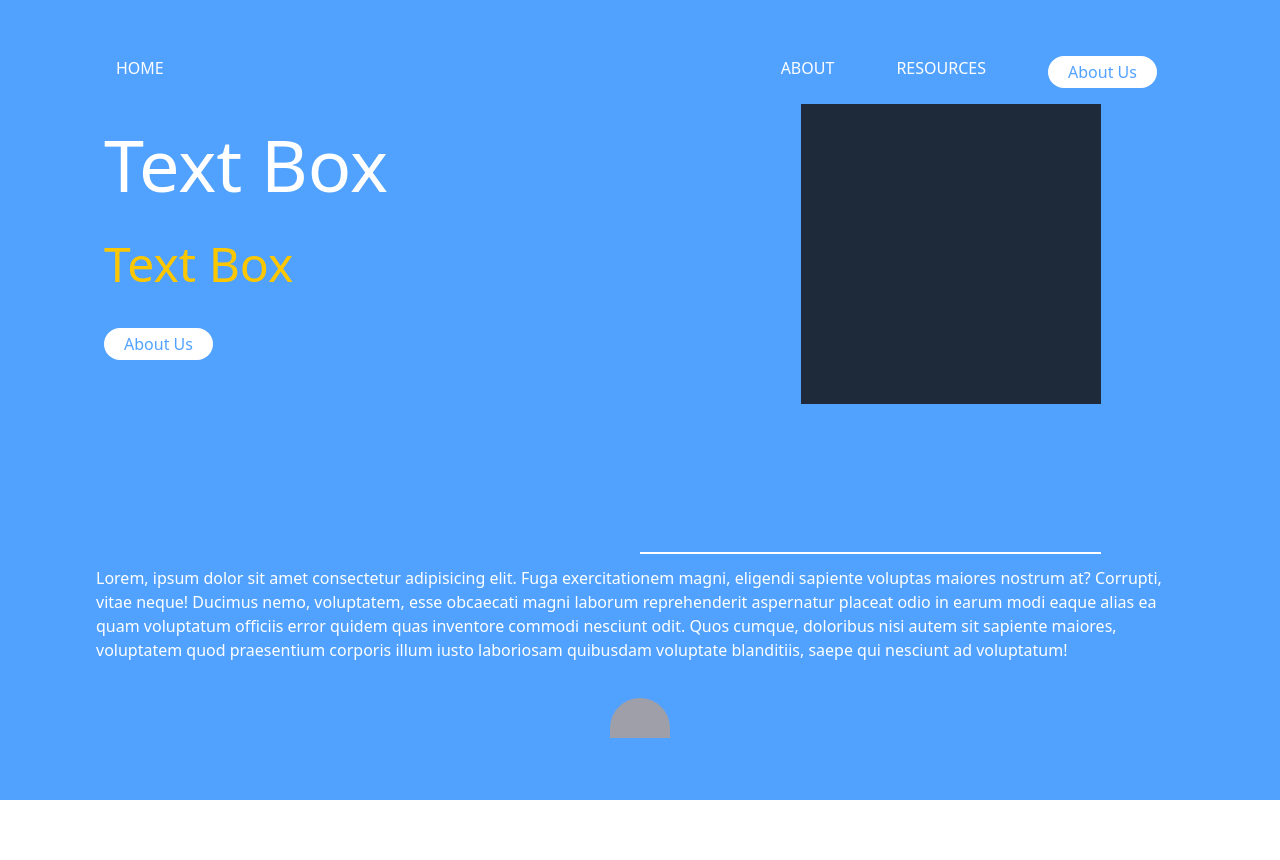
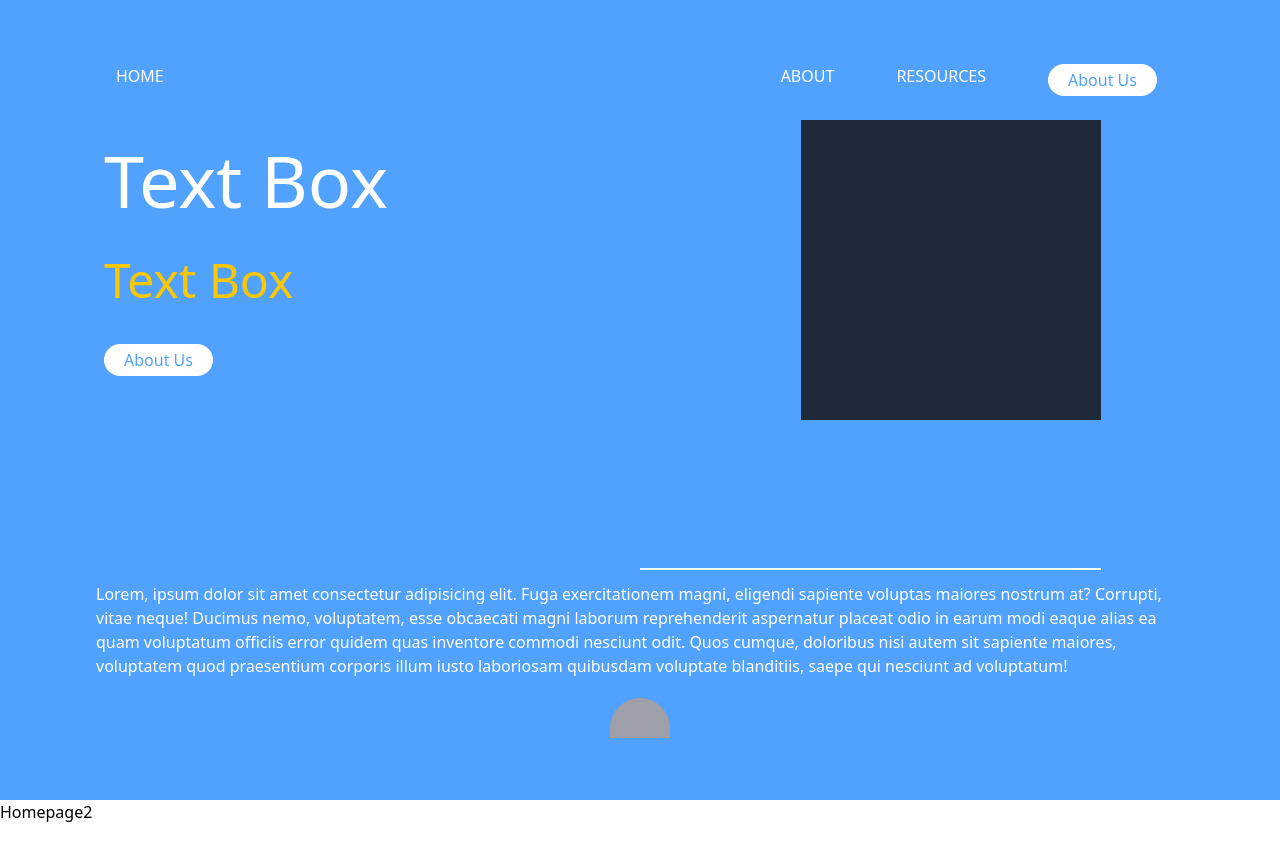
Before and after one commit to abhishekkuldeep/Design1, a React (Vite) app: page / in a window 1280 px wide. Shown: the top 860 px of the page. Built offline with nearby package versions, Linux system fonts and the light colour scheme.

Commit message:
Update in Homepage0

```diff
--- a/src/App.jsx
+++ b/src/App.jsx
@@ -1,11 +1,12 @@
-import { useState } from 'react'
 import Homepage from './Homepage'
+import Homepage2 from './Homepage2'
 
 function App() {
 
   return (
     <>
       <Homepage />
+      <Homepage2/>
     </>
   )
 }
--- a/src/Homepage.jsx
+++ b/src/Homepage.jsx
@@ -5,7 +5,7 @@ function Homepage() {
   return (
     <>
     <div className='w-screen h-screen bg-blue-400 py-10 px-16'>
-      <div className='h-fit py-4 px-7 text-white flex justify-between'>
+      <div className='h-fit py-6 px-7 text-white flex justify-between'>
         <div className='w-3/5'>
           <p className='font-medium pl-6'>HOME</p>
         </div>
@@ -33,7 +33,7 @@ function Homepage() {
 
       </div>
 
-      <div className='w-full h-1/4 flex align-bottom justify-center mt-9'>
+      <div className='w-full h-1/4 flex align-bottom justify-center mt-5'>
         <p className='h-10 w-15 bg-zinc-400 rounded-t-full'></p>
 
       </div>
--- /dev/null
+++ b/src/Homepage2.jsx
@@ -0,0 +1,9 @@
+import React from 'react'
+
+function Homepage2() {
+  return (
+    <div>Homepage2</div>
+  )
+}
+
+export default Homepage2
```
